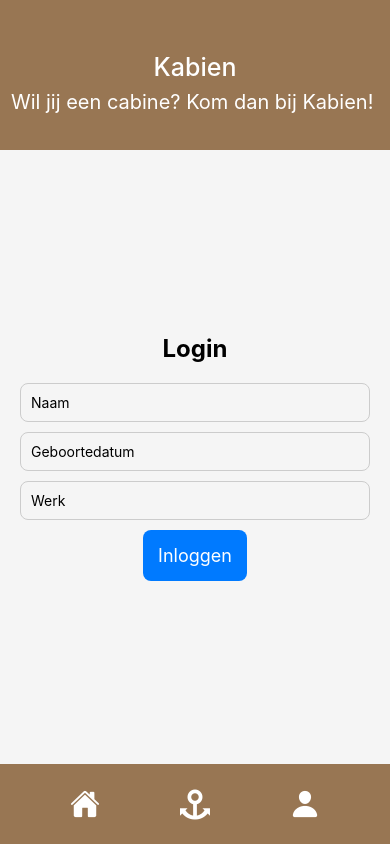
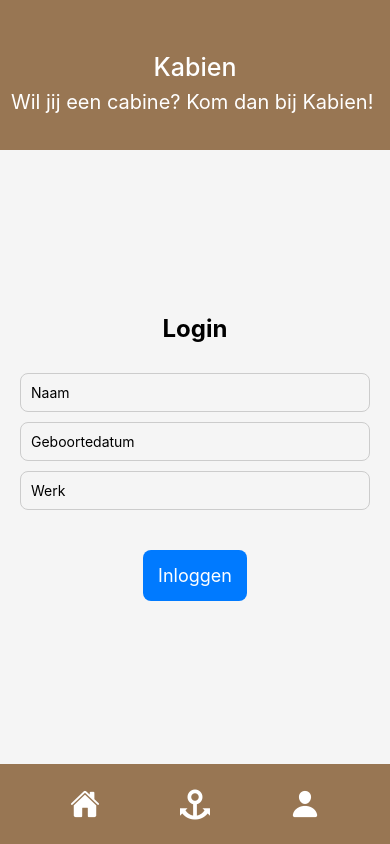
Before and after one commit to Jairo-Lopez-Navarrete/Examen_WebExpert_2, a React Native app: screen /Login in a window 390 px wide. Built offline with nearby package versions, Linux system fonts and the light colour scheme.

Commit message:
ik heb mijn IPv4 verandert met localhost en heb abd tcp3000 tcp3000 toegepast zodat alles werkt binnen mijn emulator en met mijn gsm.

```diff
--- a/screens/Kabien.tsx
+++ b/screens/Kabien.tsx
@@ -150,7 +150,8 @@ const styles = StyleSheet.create({
   },
   iconShare: {
     fontSize: 25,
-    marginLeft: 10
+    marginLeft: 10,
+    color: '#827B78'
   },
   text: {
     fontSize: 20,
--- a/screens/Kajuit.tsx
+++ b/screens/Kajuit.tsx
@@ -150,7 +150,8 @@ const styles = StyleSheet.create({
   },
   iconShare: {
     fontSize: 25,
-    marginLeft: 10
+    marginLeft: 10,
+    color: '#827B78'
   },
   text: {
     fontSize: 20,
--- a/screens/Login.tsx
+++ b/screens/Login.tsx
@@ -9,14 +9,17 @@ export default function Login() {
   const [birthdate, setBirthdate] = useState('');
   const [work, setWork] = useState('');
 
+
   const handleLogin = async () => {
     if (!name || !birthdate || !work) {
       Alert.alert('Fout', 'Vul alle velden in.');
       return;
     }
 
+    // 192.168.156.29
+
     try {
-      const response = await fetch('http://192.168.156.29:3000/login', {  // API endpoint
+      const response = await fetch('http://localhost:3000/login', {  // API endpoint
         method: 'POST',
         headers: { 'Content-Type': 'application/json' },
         body: JSON.stringify({ name, birthdate, work }),
@@ -25,10 +28,10 @@ export default function Login() {
       if (!response.ok) throw new Error('Login mislukt');
 
       const data = await response.json();
-      // Sla de gebruiker op in AsyncStorage voor offline gebruik
+      // Slaat de gebruiker op in AsyncStorage voor offline gebruik
       await AsyncStorage.setItem('user', JSON.stringify(data));
 
-      // Navigeer naar het profiel
+      // Navigeert naar het profiel
       navigation.replace('Profile', { user: data });
     } catch (error) {
       Alert.alert('Fout', 'Login mislukt, probeer opnieuw.');
@@ -62,7 +65,7 @@ const styles = StyleSheet.create({
   title: {
     fontSize: 24,
     fontWeight: 'bold',
-    marginBottom: 20,
+    marginBottom: 30,
   },
   input: {
     width: '100%',
@@ -73,6 +76,7 @@ const styles = StyleSheet.create({
     marginBottom: 10,
   },
   button: {
+    marginTop: 30,
     backgroundColor: '#007AFF',
     padding: 15,
     borderRadius: 8,
```
